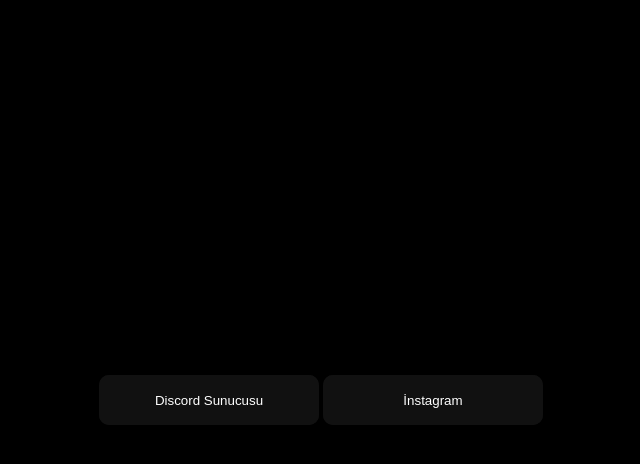
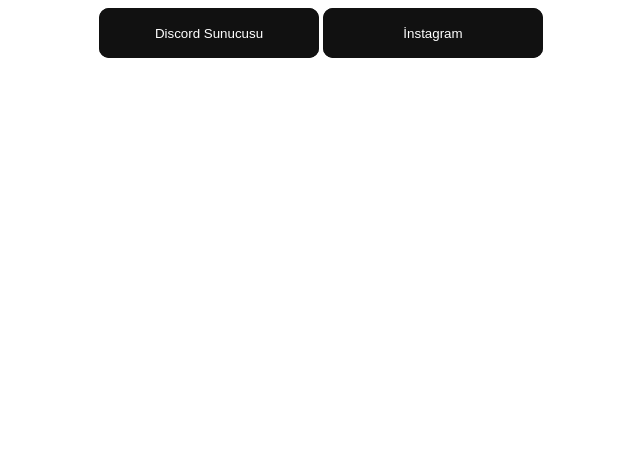
Before and after one commit to randombodyingithub/randombodyingithub.github.io, a plain HTML site: page index.html in a window 1280 px wide. Shown: the whole page, without its empty margins (319-959 px from the left). Drawn offline with Linux system fonts and the light colour scheme.

Commit message:
Update butonlar.css

```diff
--- a/butonlar.css
+++ b/butonlar.css
@@ -1,16 +1,3 @@
-html,
-body {
-    margin: 0;
-    padding: 0;
-    width: 100%;
-    height: 100vh;
-    display: flex;
-    flex-direction: row;
-    justify-content: center;
-    align-items: center;
-    background: #000;
-}
-
 .discord-buton {
     width: 220px;
     height: 50px;
```
